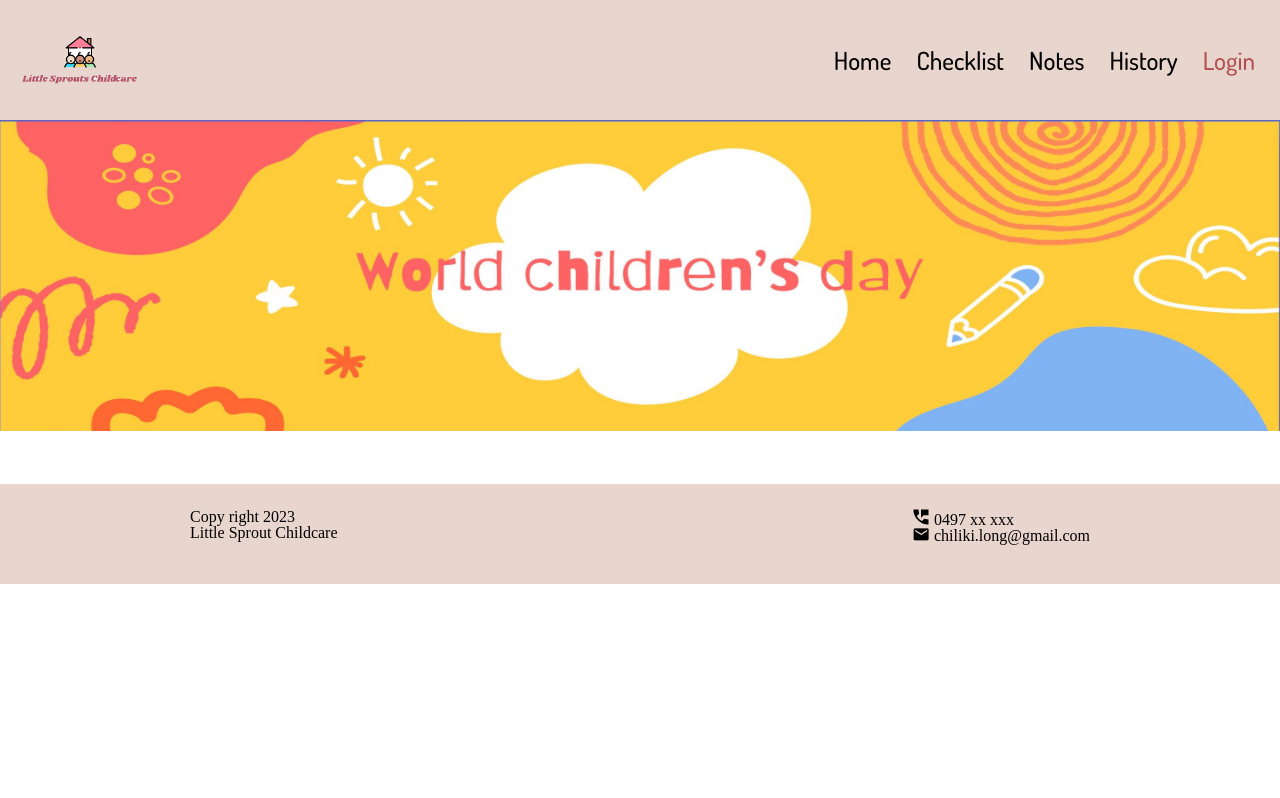
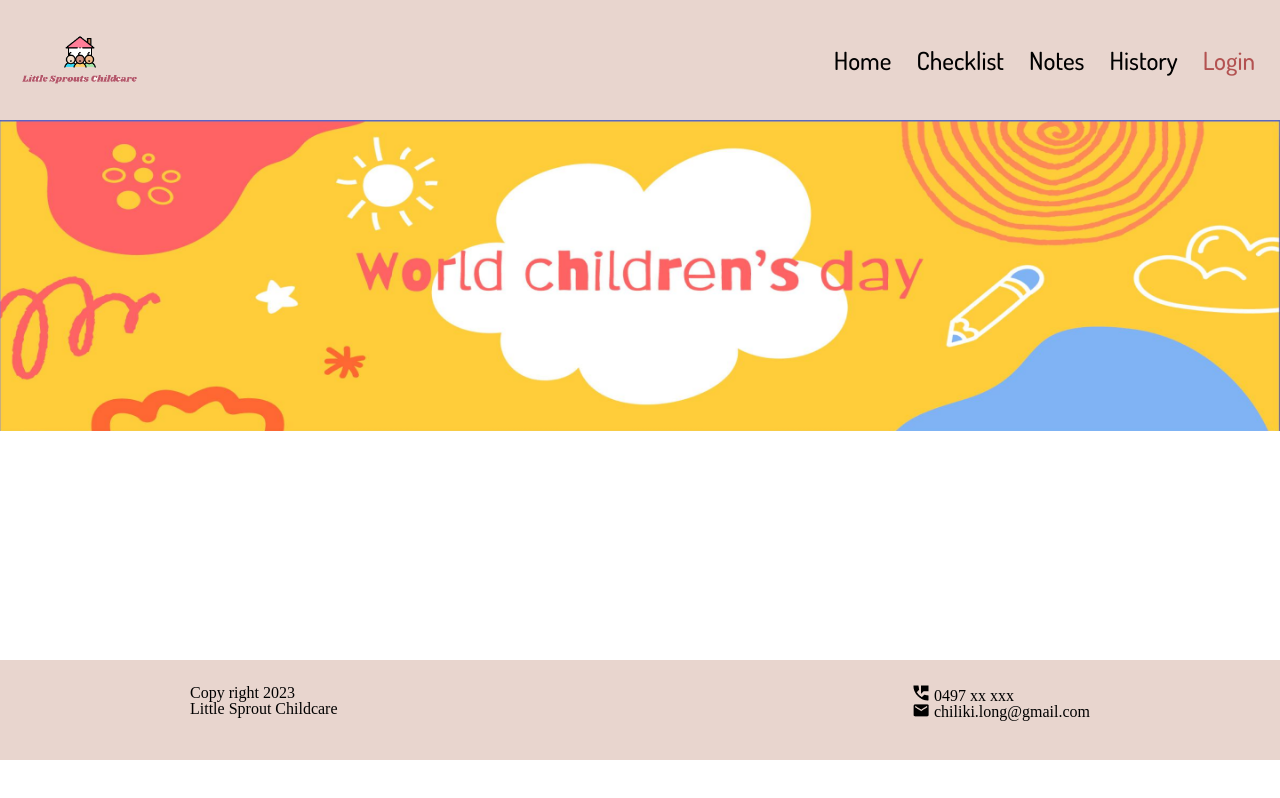
Before and after one commit to long-phamclk/little-sprout-childcare, a React (Vite) app: page /login in a window 1280 px wide. Built offline with nearby package versions, Linux system fonts and the light colour scheme.

Commit message:
add height styles for all the pages

```diff
--- a/src/main.css
+++ b/src/main.css
@@ -1,19 +1,3 @@
-html {
-    height: 100%;
-    margin: 0;
-}
-body {
-    min-height: 100%;
-    margin: 0;
-}
-
-body {
-	height: 100vh;
-	width: 100vw;
-  }
-
-
-
 /* http://meyerweb.com/eric/tools/css/reset/
    v2.0 | 20110126
    License: none (public domain)
--- a/src/pages/history/History.jsx
+++ b/src/pages/history/History.jsx
@@ -25,7 +25,7 @@ function History() {
 
 const Wrapper = styled.div`
   width: 900px;
-  height: 100%;
+  min-height: 19vh;
   margin: auto;
   margin-top: 25px;
 `;
--- a/src/pages/login/Login.jsx
+++ b/src/pages/login/Login.jsx
@@ -8,9 +8,13 @@ function Login() {
     <>
       <Header />
       <BackGroundImg />
+      <Wrapper></Wrapper>
       <Footer />
     </>
   );
 }
 
+const Wrapper = styled.div`
+  min-height: 22vh;
+`;
 export default Login;
--- a/src/pages/notes/Notes.jsx
+++ b/src/pages/notes/Notes.jsx
@@ -39,7 +39,7 @@ const Wrapper = styled.div`
   max-width: 900px;
   margin: auto;
   margin-top: 25px;
-  height: 100%;
+  min-height: 19vh;
 `;
 
 const Heading = styled.h2`
```
